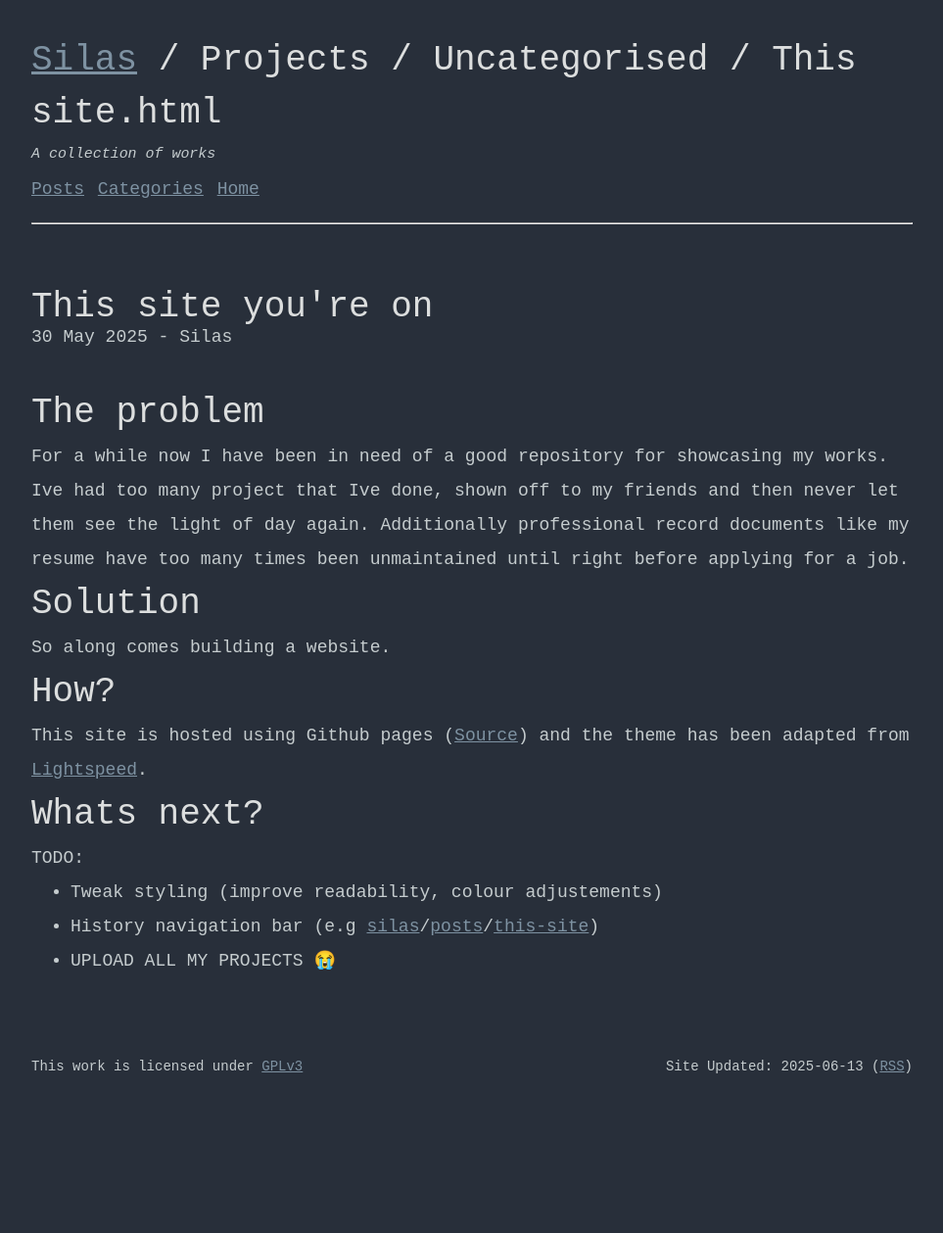
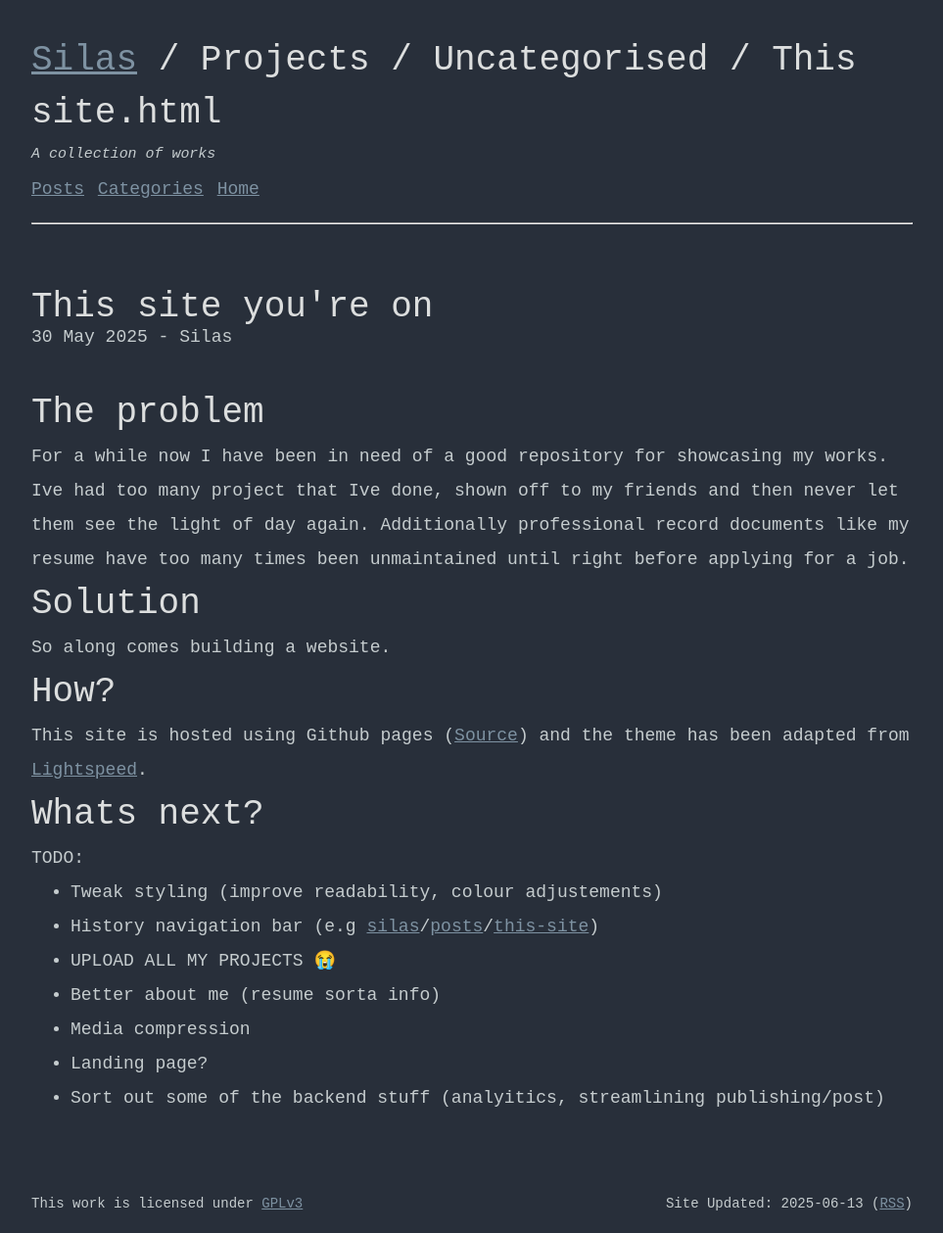
Before and after one commit to Cryaniptic/Cryaniptic.github.io, a Jekyll site: the page built from Projects/Uncategorised/_posts/2025-05-30-This Site.md, in a window 1280 px wide. Shown: the whole page at 98% size, without its empty margins (158-1121 px from the left). Built offline with Jekyll 4.4.1, drawn with Linux system fonts in a browser that asks for light colours; before the commit the page ends 1119 px from its top, so only the background shows below that.

Commit message:
New post - linux

```diff
--- a/Projects/Uncategorised/_posts/2025-05-30-This Site.md
+++ b/Projects/Uncategorised/_posts/2025-05-30-This Site.md
@@ -22,3 +22,7 @@ TODO:
 - Tweak styling (improve readability, colour adjustements)
 - History navigation bar (e.g [silas](/)/[posts](/posts)/[this-site](/projects/2025/05/30/This-Site.html))
 - UPLOAD ALL MY PROJECTS 😭
+- Better about me (resume sorta info)
+- Media compression
+- Landing page?
+- Sort out some of the backend stuff (analyitics, streamlining publishing/post)
```
Also changed, not shown: Projects/Uncategorised/_posts/2025-05-13-Learning Linux.md (added, +22 -0 lines), Projects/Uncategorised/_drafts/2025-05-30-TEST.md (renamed from Projects/Uncategorised/_posts/2025-05-30-TEST.md), assets/image/Linux/Screenshot-2025-06-13_12:51:50.png (added).
